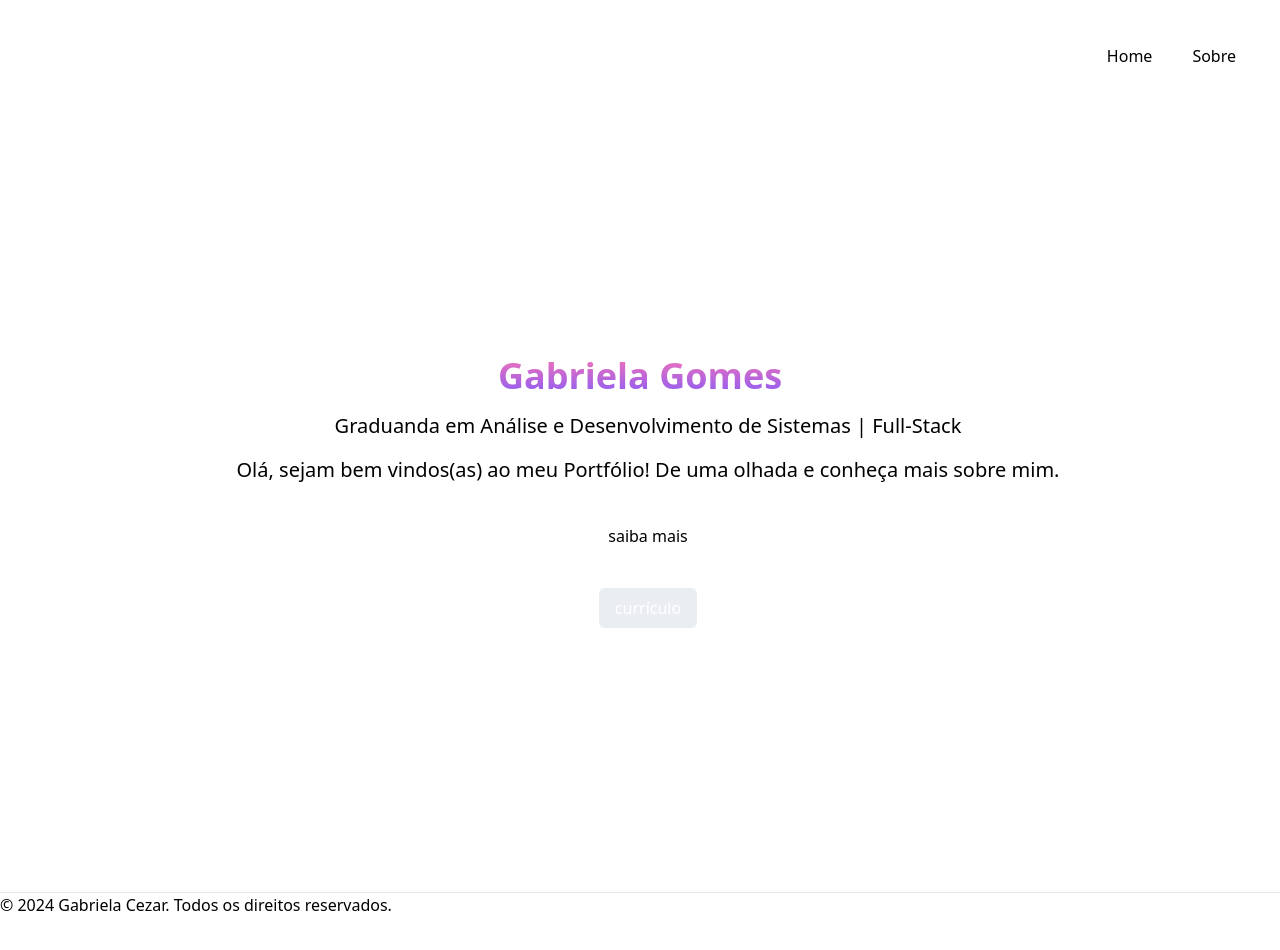
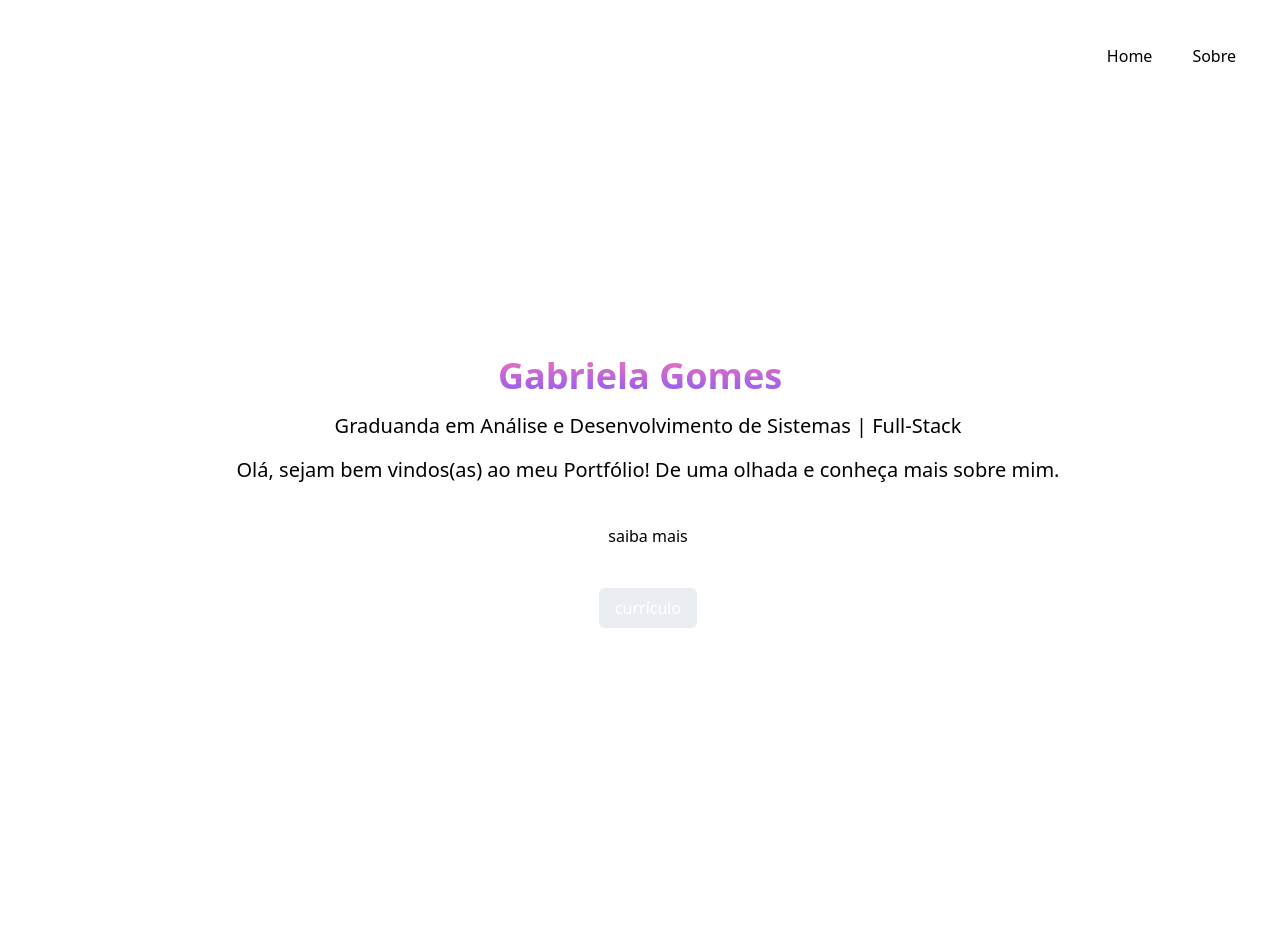
Before and after one commit to gabimezze/Portfolio, a Next.js app in the folder my-app/: page / in a window 1280 px wide. Shown: the top 950 px of the page. Before the commit the page ends 917 px from the top, so only its background shows below. Built offline with nearby package versions, Linux system fonts and the light colour scheme.

Commit message:
update rodape

```diff
--- a/my-app/src/components/Rodape/Rodape.tsx
+++ b/my-app/src/components/Rodape/Rodape.tsx
@@ -1,8 +1,7 @@
 
 export default function Rodape() {
     return (
-        <footer className="rodape">
-            <hr />
+        <footer className="bg-transparent text-white container mx-auto flex justify-center mt-24 mb-0">
             <p>&copy; 2024 Gabriela Cezar. Todos os direitos reservados.</p>
         </footer>
     )
```
